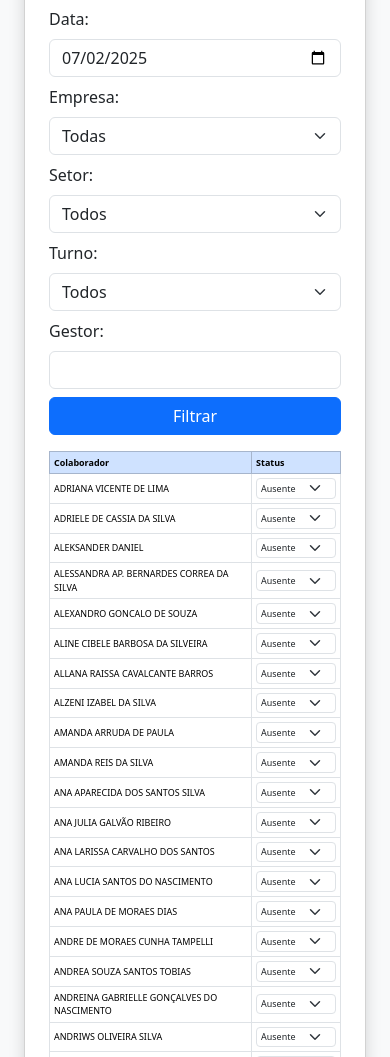
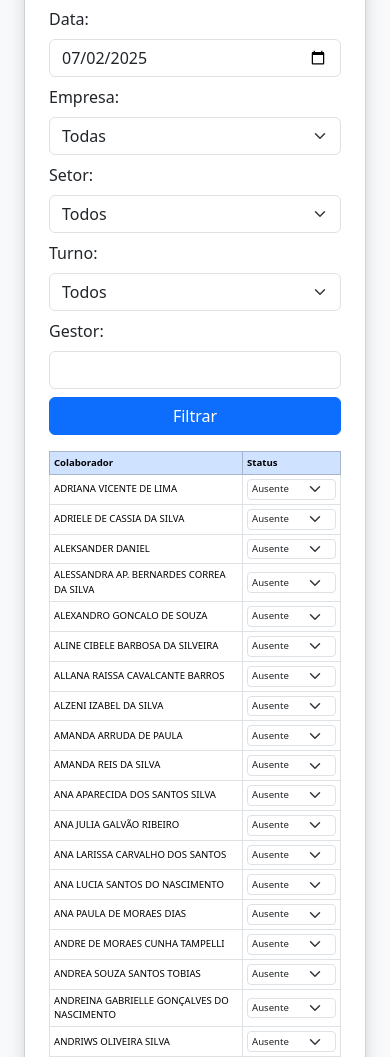
Before and after one commit to Andersonps-dev/AppRH, a Flask app: page /lista_presenca in a window 390 px wide. Shown: the part 186-1243 px from the top of the page. Run offline with Flask 3, Linux system fonts and the light colour scheme; a user stored in the database is signed in.

Commit message:
feat: Update font sizes for improved readability on mobile and desktop

```diff
--- a/templates/lista_presenca.html
+++ b/templates/lista_presenca.html
@@ -7,9 +7,9 @@
     <link href="https://cdn.jsdelivr.net/npm/bootstrap@5.3.3/dist/css/bootstrap.min.css" rel="stylesheet">
     <link rel="icon" type="image/png" href="https://i.postimg.cc/qBZy7W1n/images.jpg">
     <style>
-        /* Fonte ainda menor e células mais compactas */
+        /* Tamanho padrão para mobile */
         .table-sm th, .table-sm td {
-            font-size: 0.56rem;
+            font-size: 0.60rem;
             padding-top: 0.10rem;
             padding-bottom: 0.10rem;
             padding-left: 0.25rem;
@@ -17,10 +17,19 @@
             vertical-align: middle;
         }
         .table-sm select.form-select {
-            font-size: 0.56rem;
+            font-size: 0.60rem;
             padding: 0.05rem 0.25rem;
             height: 1.3rem;
             min-width: 70px;
+        }
+        /* Para telas maiores que 768px (PC/tablet), aumenta o tamanho da fonte */
+        @media (min-width: 768px) {
+            .table-sm th, .table-sm td {
+                font-size: 0.85rem;
+            }
+            .table-sm select.form-select {
+                font-size: 0.85rem;
+            }
         }
         .table-sm {
             margin-bottom: 0;
@@ -108,6 +117,8 @@
                                 <option value="folga" {% if status_val == 'folga' %}selected{% endif %}>Folga</option>
                                 <option value="dayoff" {% if status_val == 'dayoff' %}selected{% endif %}>Dayoff</option>
                                 <option value="falta_injustificada" {% if status_val == 'falta_injustificada' %}selected{% endif %}>Falta Injustificada</option>
+                                <option value="ferias" {% if status_val == 'ferias' %}selected{% endif %}>Férias</option>
+                                <option value="licenca_maternidade" {% if status_val == 'licenca_maternidade' %}selected{% endif %}>Licença Maternidade</option>
                             </select>
                         </td>
                     </tr>
```
